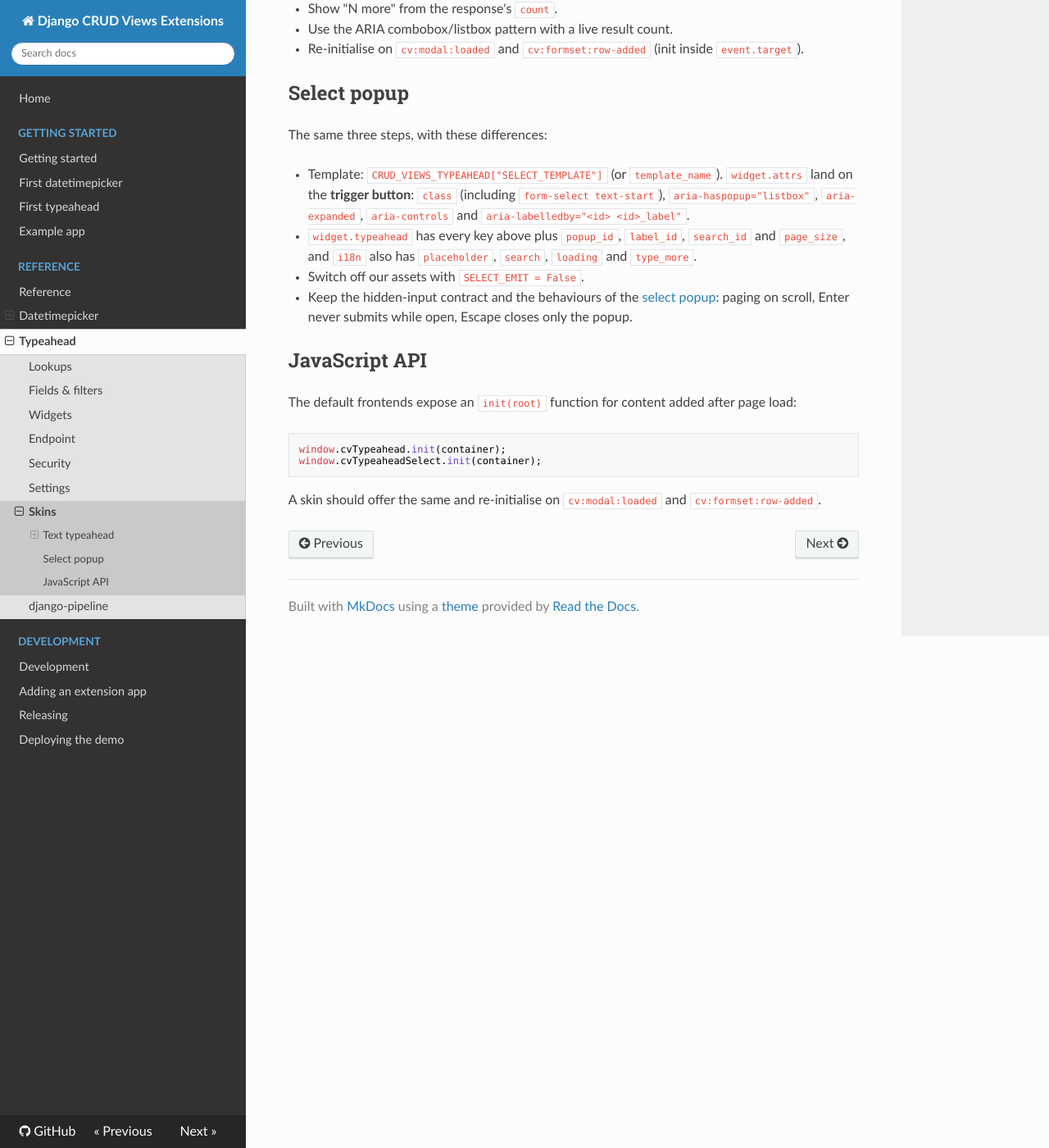
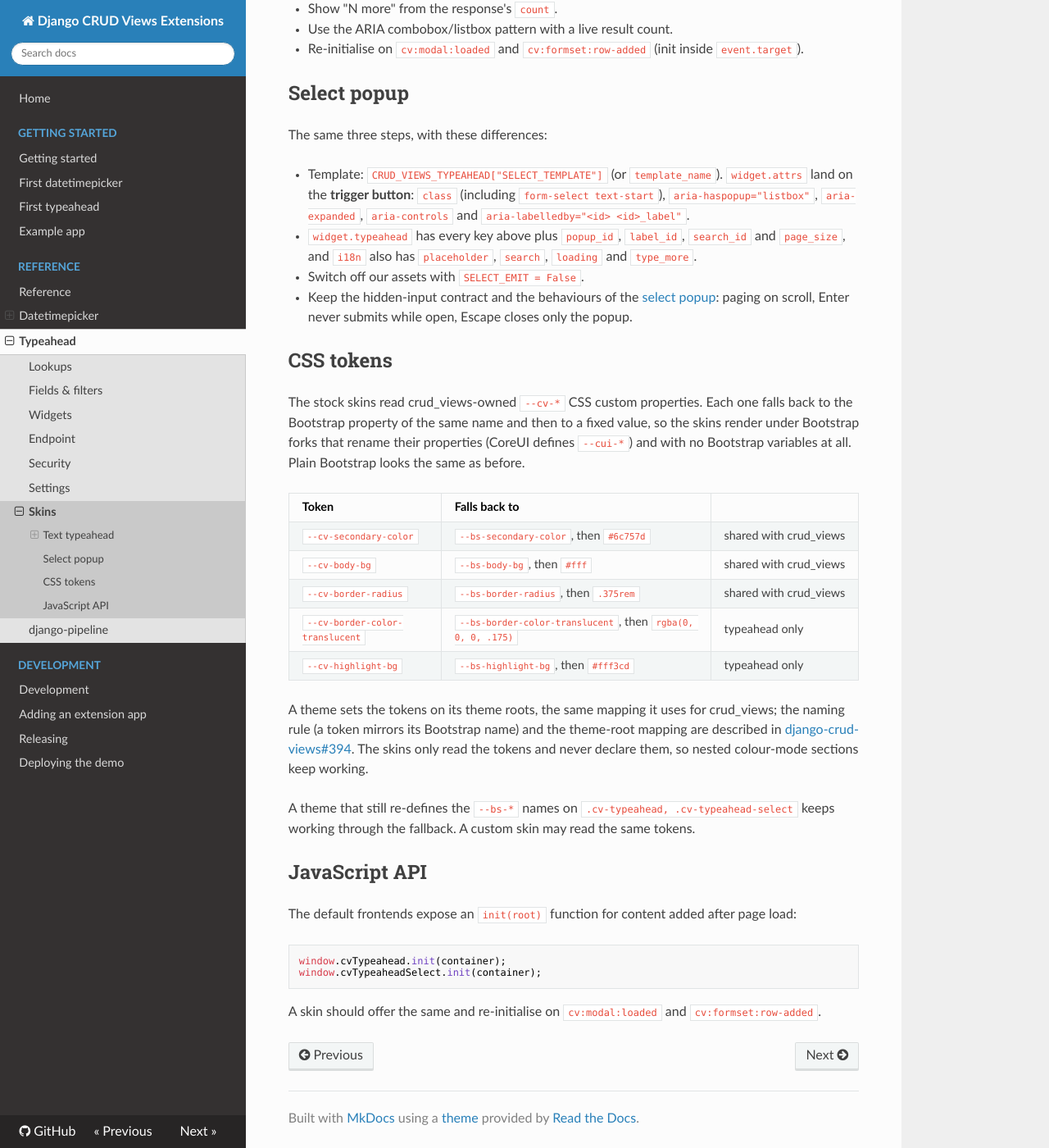
Before and after one commit to jacob-consulting/django-crud-views-extensions, an MkDocs documentation site: the page built from docs/reference/typeahead/skins.md, in a window 1280 px wide and 1400 px high, scrolled down 1597 px. Shown: the whole window at 82% size. Built offline with MkDocs 1.6.1, drawn with Linux system fonts in a browser that asks for light colours; nearby versions of some CDN libraries.

Commit message:
docs: document typeahead CSS tokens, start CHANGELOG.md (#6)
The skins.md link points at django-crud-views#394 until its CSS tokens docs section ships.

```diff
--- a/docs/reference/typeahead/skins.md
+++ b/docs/reference/typeahead/skins.md
@@ -80,6 +80,28 @@ The same three steps, with these differences:
 - Keep the hidden-input contract and the behaviours of the [select popup](widgets.md#select-popup): paging on
   scroll, Enter never submits while open, Escape closes only the popup.
 
+## CSS tokens
+
+The stock skins read crud_views-owned `--cv-*` CSS custom properties. Each one falls back to the Bootstrap property
+of the same name and then to a fixed value, so the skins render under Bootstrap forks that rename their properties
+(CoreUI defines `--cui-*`) and with no Bootstrap variables at all. Plain Bootstrap looks the same as before.
+
+| Token | Falls back to | |
+|---|---|---|
+| `--cv-secondary-color` | `--bs-secondary-color`, then `#6c757d` | shared with crud_views |
+| `--cv-body-bg` | `--bs-body-bg`, then `#fff` | shared with crud_views |
+| `--cv-border-radius` | `--bs-border-radius`, then `.375rem` | shared with crud_views |
+| `--cv-border-color-translucent` | `--bs-border-color-translucent`, then `rgba(0, 0, 0, .175)` | typeahead only |
+| `--cv-highlight-bg` | `--bs-highlight-bg`, then `#fff3cd` | typeahead only |
+
+A theme sets the tokens on its theme roots, the same mapping it uses for crud_views; the naming rule (a token mirrors
+its Bootstrap name) and the theme-root mapping are described in
+[django-crud-views#394](https://github.com/jacob-consulting/django-crud-views/issues/394). The skins only read the
+tokens and never declare them, so nested colour-mode sections keep working.
+
+A theme that still re-defines the `--bs-*` names on `.cv-typeahead, .cv-typeahead-select` keeps working through the
+fallback. A custom skin may read the same tokens.
+
 ## JavaScript API
 
 The default frontends expose an `init(root)` function for content added after page load:
```
Also changed, not shown: CHANGELOG.md (added, +17 -0 lines), docs/development/releasing.md (+2 -1 lines), 1 other file.
